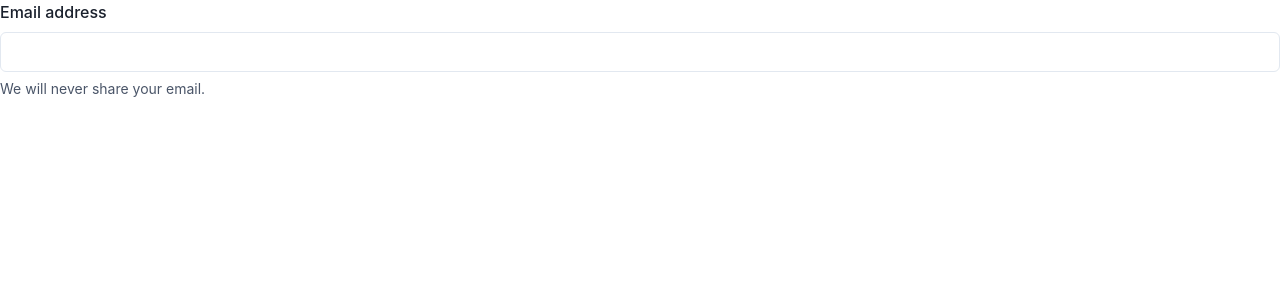
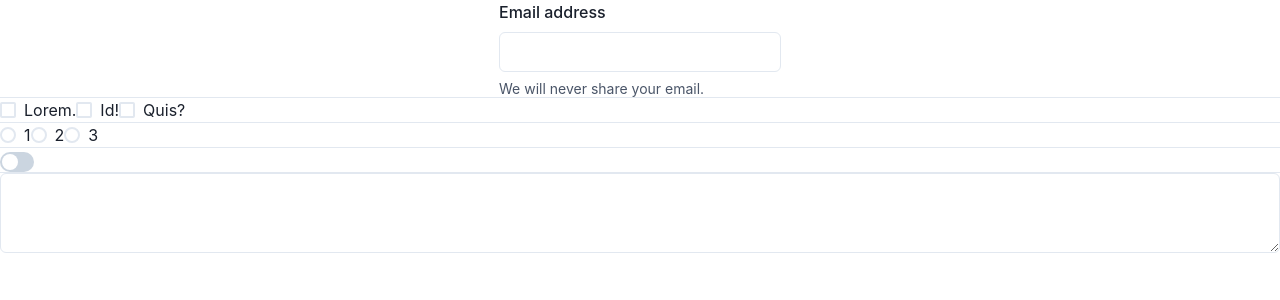
Before and after one commit to JeongHyun-Ha/learn-react, a React (Vite) app: page / in a window 1280 px wide. Shown: the top 300 px of the page. Built offline with nearby package versions, Linux system fonts and the light colour scheme.

Commit message:
Chakra UI
Form 컴포넌트들

```diff
--- a/src/App.jsx
+++ b/src/App.jsx
@@ -1,23 +1,45 @@
 import React from "react";
 import {
+  Box,
   Center,
   ChakraProvider,
+  Checkbox,
   FormControl,
   FormHelperText,
   FormLabel,
   Input,
+  Radio,
+  RadioGroup,
+  Switch,
+  Textarea,
 } from "@chakra-ui/react";
 
 function App(props) {
   return (
     <ChakraProvider>
-      <Center>
-        <FormControl>
-          <FormLabel>Email address</FormLabel>
-          <Input type="email" />
-          <FormHelperText>We will never share your email.</FormHelperText>
-        </FormControl>
-      </Center>
+      <FormControl>
+        <Center>
+          <Box>
+            <FormLabel>Email address</FormLabel>
+            <Input type="email" />
+            <FormHelperText>We will never share your email.</FormHelperText>
+          </Box>
+        </Center>
+      </FormControl>
+      <hr />
+      <Checkbox>Lorem.</Checkbox>
+      <Checkbox>Id!</Checkbox>
+      <Checkbox>Quis?</Checkbox>
+      <hr />
+      <RadioGroup>
+        <Radio value="1">1</Radio>
+        <Radio value="2">2</Radio>
+        <Radio value="3">3</Radio>
+      </RadioGroup>
+      <hr />
+      <Switch />
+      <hr />
+      <Textarea></Textarea>
     </ChakraProvider>
   );
 }
```
